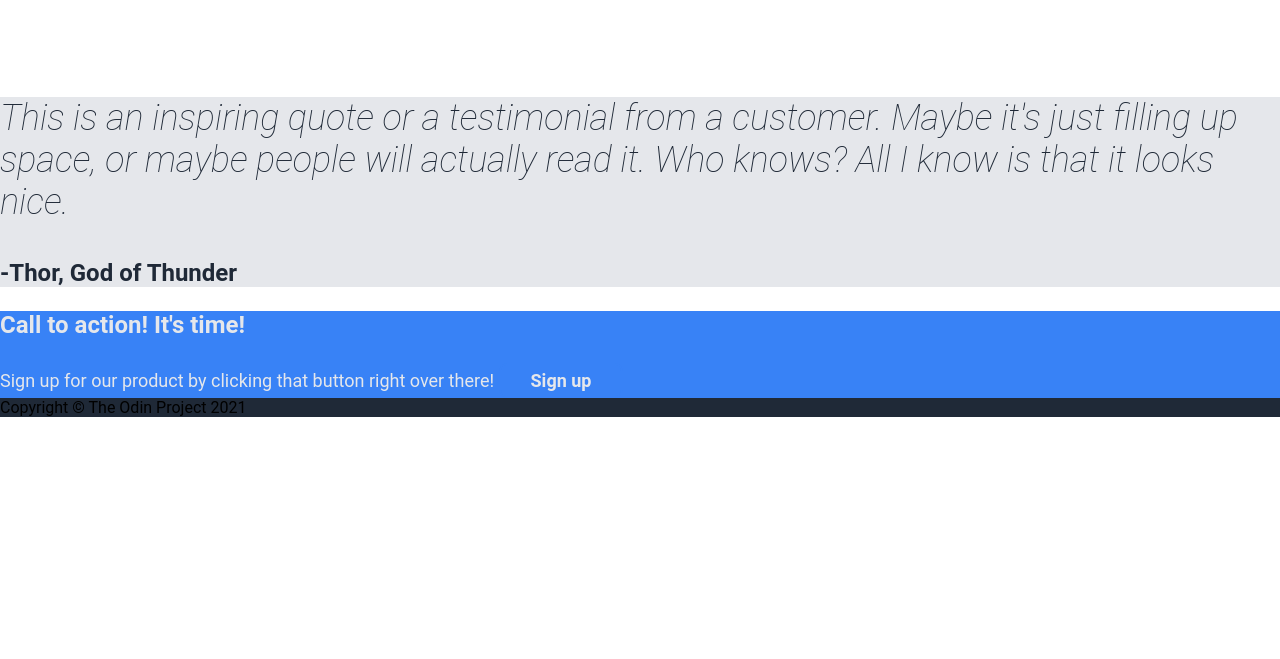
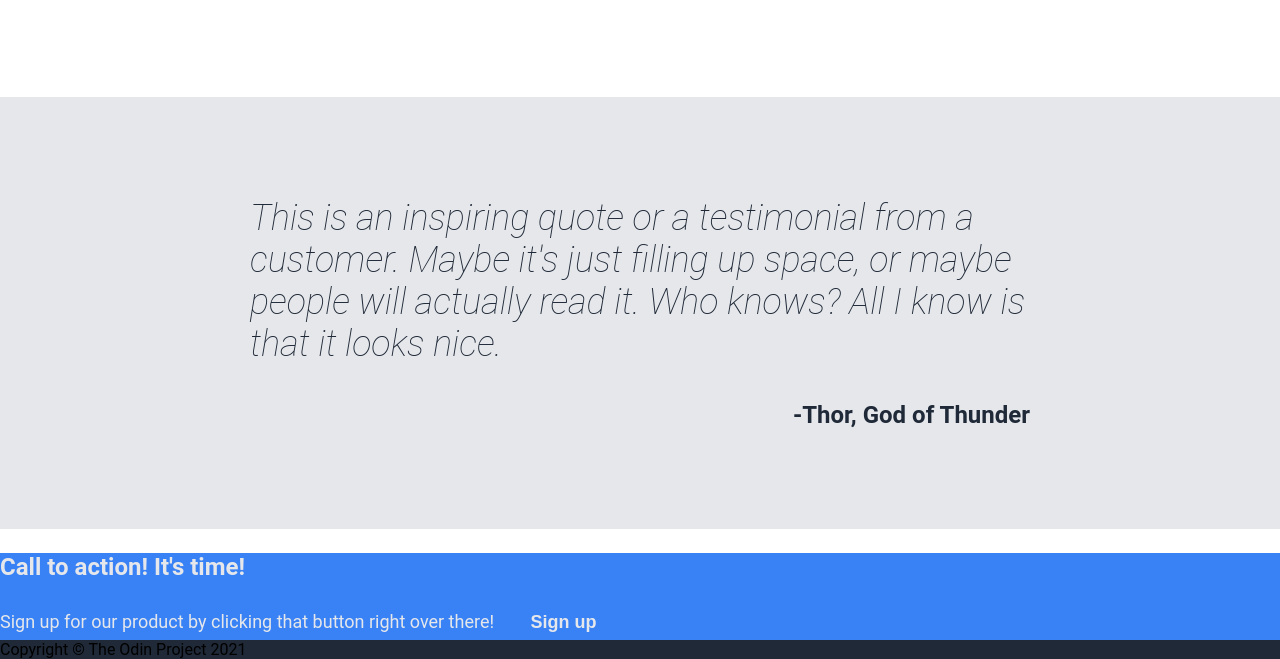
Before and after one commit to Se-French/flex-project-odin, a plain HTML site: page index.html in a window 1280 px wide. Shown: the part 1010-1669 px from the top of the page. Before the commit the page ends 1427 px from the top, so only its background shows below. Drawn offline with Linux system fonts and the light colour scheme.

Commit message:
Add flex properties to quote section
Use flex direction column in order to place <sub> below quote
text. Use padding to keep text from going to the edges of the
shaded area.

```diff
--- a/index.html
+++ b/index.html
@@ -66,9 +66,9 @@
                     maybe people will actually read it. Who knows?
                     All I know is that it looks nice.
                 </p>
-                <div class="thor">
+                <sub>
                     -Thor, God of Thunder
-                </div>
+                </sub>
             </div>
             <div class="call-section">
                 <h3>Call to action! It's time!</h3>
--- a/style.css
+++ b/style.css
@@ -1,9 +1,10 @@
-* {
+/** {
     font-family: "Roboto", sans-serif;
-}
+}*/
 
 body {
     margin: 0;
+    font-family: "Roboto", sans-serif;
 }
 
 header,
@@ -104,14 +105,20 @@ h2 {
     font-style: italic;
     font-weight: 100;
     font-size: 36px;
+    display: flex;
+    justify-content: center;
+    padding: 100px 250px 100px;
+    flex-direction: column;
 }
 
-.thor {
+sub {
     background-color: #e5e7eb;
     color: #1f2937;
     font-style: normal;
     font-weight: bold;
     font-size: 24px;
+    display: flex;
+    justify-content: flex-end;
 }
 
 .call-section {
```
